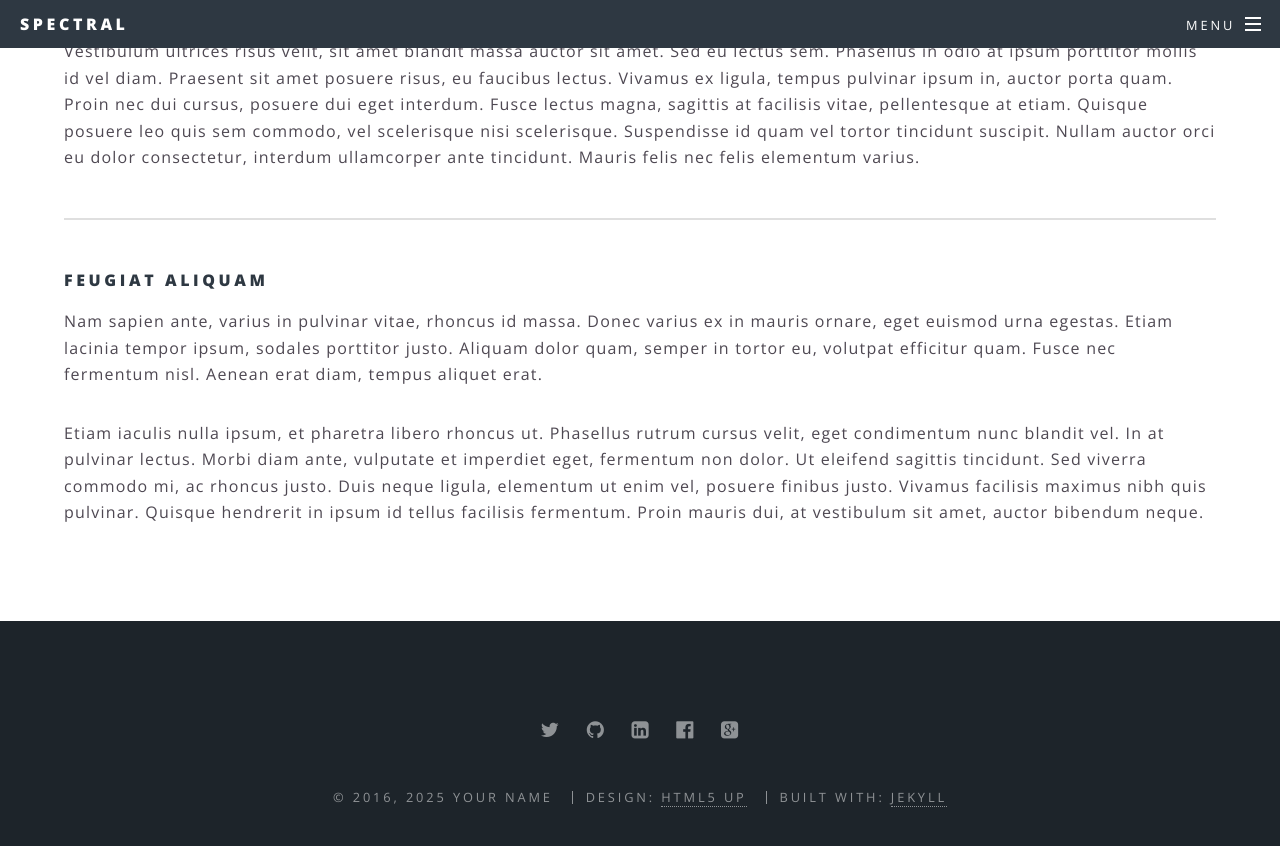
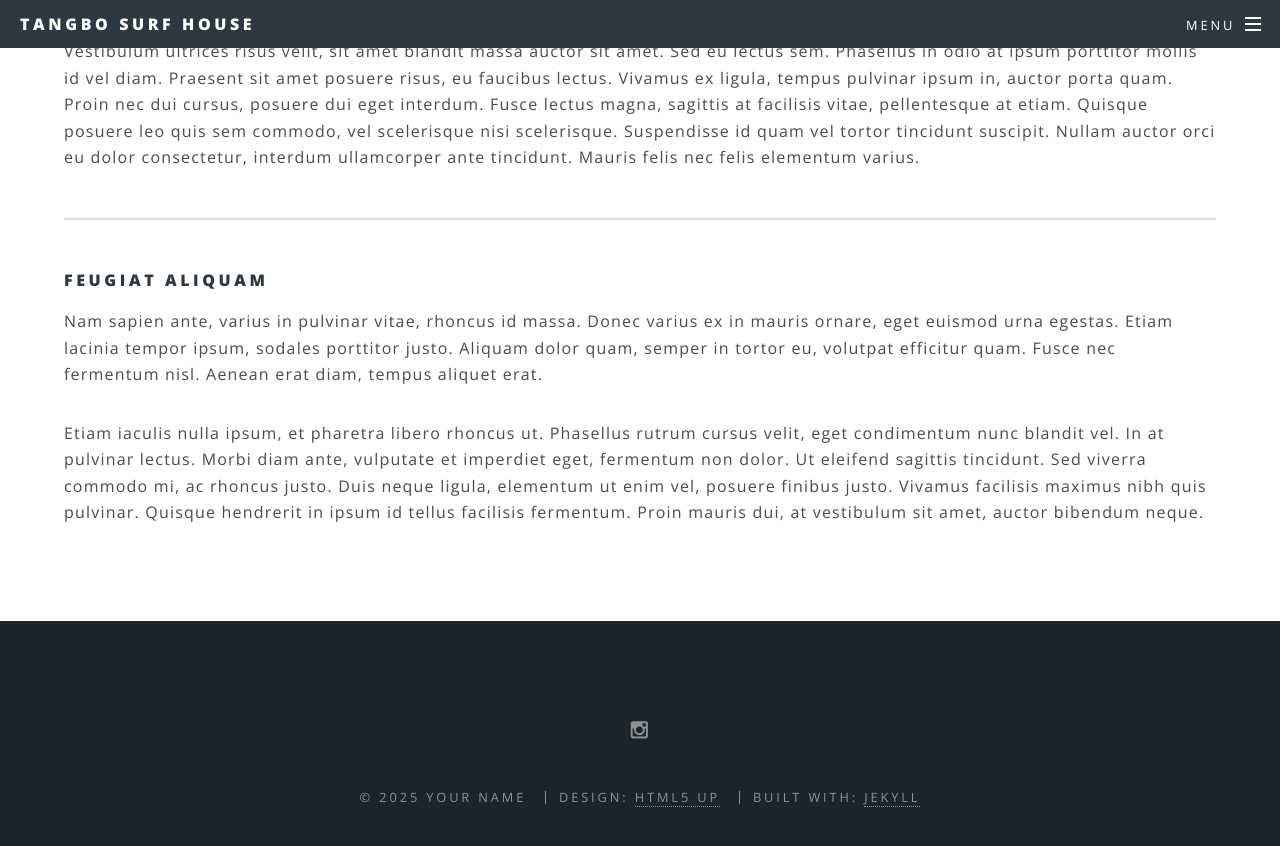
Before and after one commit to tangbosurfhouse/tangbosurfhouse.github.io, a Jekyll site: the page built from generic.html, in a window 1280 px wide and 900 px high, scrolled down 692 px. Shown: the top 846 px of the window. Built offline with Jekyll 4.4.1, drawn with Linux system fonts in a browser that asks for light colours; some of the changed lines change nothing that is shown.

Commit message:
update title, contact, banner

```diff
--- a/_config.yml
+++ b/_config.yml
@@ -2,25 +2,23 @@
 #
 
 # Site settings
-title: Spectral
+title: Tangbo Surf House
 description: |
-  Another fine responsive
-  site template freebie
-  crafted by [HTML5 UP](http://html5up.net)
+  Come surf in northern Siargao
 owner: Your Name # or company name
-first_published: 2016 # if migrating another site, the year of your first publish
-email: your-email@domain.com
+first_published: 2025 # if migrating another site, the year of your first publish
+email: tangbosurfhouse@gmail.com
 baseurl: "" # the subpath of your site, e.g. /blog
-url: "http://yourdomain.com" # the base hostname & protocol for your site
+url: "http://tangbosurfhouse.com" # the base hostname & protocol for your site
 social:
-  twitter: https://twitter.com/<username>
-  github: https://github.com/<username>
-  linkedin-square: https://linkedin.com/in/<username>
-  facebook-official: https://facebook.com/<username>
-  google-plus-square: https://plus.google.com/u/0/+<username>
+  #twitter: https://twitter.com/<username>
+  #github: https://github.com/<username>
+  #linkedin-square: https://linkedin.com/in/<username>
+  #facebook-official: https://facebook.com/<username>
+  #google-plus-square: https://plus.google.com/u/0/+<username>
   #email: /contact/
   #flickr:
-  #instagram:
+  instagram: https://www.instagram.com/tangbosurfhouse
   #youtube-square:
   #spotify:
   #stack-overflow:
```
Also changed, not shown: 1 other file.
